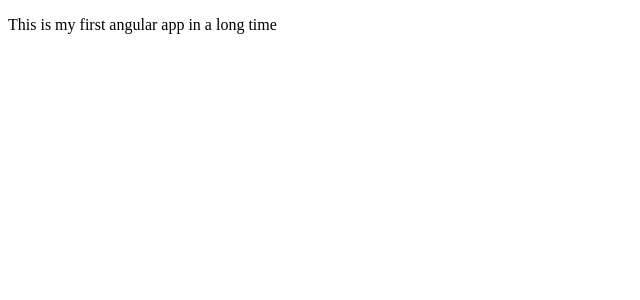
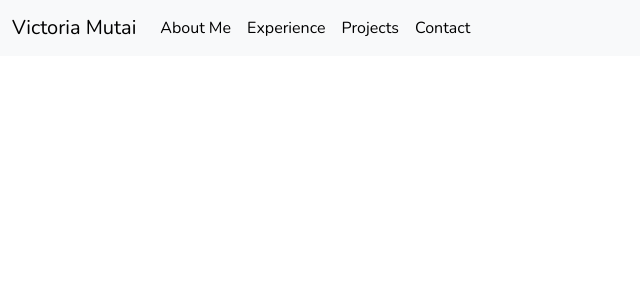
Before and after one commit to VickyMutai/VickyMutai.github.io, an Angular app: page / in a window 1280 px wide. Shown: the top 300 px of the page, without its empty margins (0-640 px from the left). Built offline with nearby package versions, Linux system fonts and the light colour scheme.

Commit message:
Added Navbar

```diff
--- a/src/app/app.component.html
+++ b/src/app/app.component.html
@@ -1 +1,25 @@
-<p>This is my first angular app in a long time</p>
+<nav class="navbar navbar-expand-lg bg-body-tertiary">
+    <div class="container-fluid">
+        <a class="navbar-brand" href="#">Victoria Mutai</a>
+        <button class="navbar-toggler" type="button" data-bs-toggle="collapse" data-bs-target="#navbarSupportedContent"
+            aria-controls="navbarSupportedContent" aria-expanded="false" aria-label="Toggle navigation">
+            <span class="navbar-toggler-icon"></span>
+        </button>
+        <div class="collapse navbar-collapse" id="navbarSupportedContent">
+            <ul class="navbar-nav me-auto mb-2 mb-lg-0 justify-content-end">
+                <li class="nav-item">
+                    <a class="nav-link active" href="#">About Me</a>
+                </li>
+                <li class="nav-item">
+                    <a class="nav-link active" href="#">Experience</a>
+                </li>
+                <li class="nav-item">
+                    <a class="nav-link active" href="#">Projects</a>
+                </li>
+                <li class="nav-item">
+                    <a class="nav-link active" href="#">Contact</a>
+                </li>
+            </ul>
+        </div>
+    </div>
+</nav>
--- a/src/index.html
+++ b/src/index.html
@@ -6,14 +6,23 @@
   <title>Victoria Mutai | Recreate your design</title>
   <base href="/">
   <meta name="viewport" content="width=device-width, initial-scale=1">
-  <link rel="icon" type="image/x-icon" href="favicon.ico">
+  <!-- <link rel="icon" type="image/x-icon" href="favicon.ico"> -->
   <link rel="manifest" href="manifest.webmanifest">
   <meta name="theme-color" content="#1976d2">
+  <!-- Latest compiled and minified CSS -->
+  <link href="https://cdn.jsdelivr.net/npm/bootstrap@5.3.0/dist/css/bootstrap.min.css" rel="stylesheet"
+    integrity="sha384-9ndCyUaIbzAi2FUVXJi0CjmCapSmO7SnpJef0486qhLnuZ2cdeRhO02iuK6FUUVM" crossorigin="anonymous">
 </head>
 
 <body>
   <app-root></app-root>
   <noscript>Please enable JavaScript to continue using this application.</noscript>
+  <!-- Latest compiled and minified JavaScript -->
+  <script src="https://code.jquery.com/jquery-3.7.0.min.js"
+    integrity="sha256-2Pmvv0kuTBOenSvLm6bvfBSSHrUJ+3A7x6P5Ebd07/g=" crossorigin="anonymous"></script>
+  <script src="https://cdn.jsdelivr.net/npm/bootstrap@5.3.0/dist/js/bootstrap.bundle.min.js"
+    integrity="sha384-geWF76RCwLtnZ8qwWowPQNguL3RmwHVBC9FhGdlKrxdiJJigb/j/68SIy3Te4Bkz"
+    crossorigin="anonymous"></script>
 </body>
 
 </html>
--- a/src/styles.css
+++ b/src/styles.css
@@ -1 +1,6 @@
 /* You can add global styles to this file, and also import other style files */
+@import url('https://fonts.googleapis.com/css2?family=Lato&family=Nunito&family=Raleway:wght@500&display=swap');
+
+body {
+    font-family: 'Nunito', sans-serif;
+}
```
